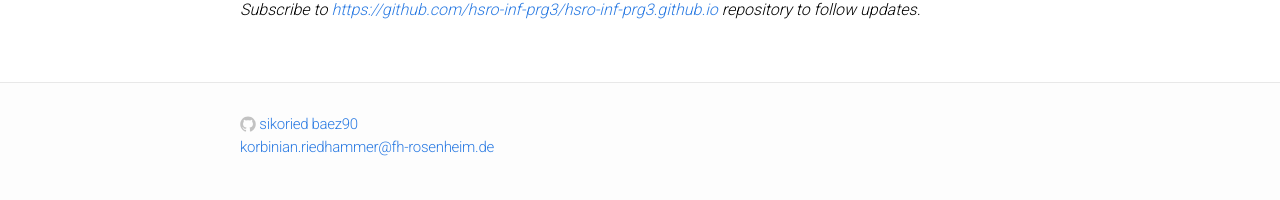
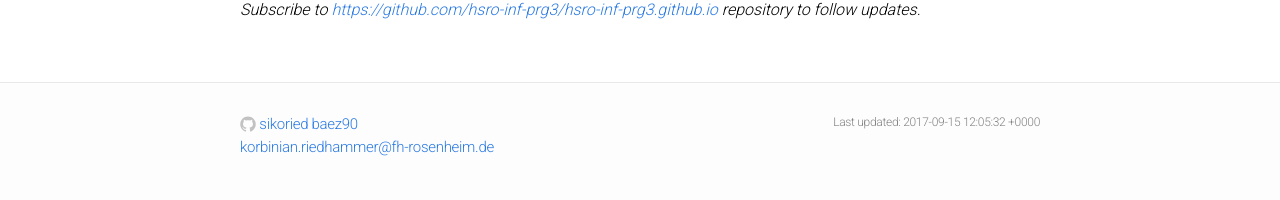
Before and after one commit to daschub/hsro-inf-prg3.github.io, a Jekyll site: the page built from Readme.md, in a window 1280 px wide. Shown: the part 1996-2196 px from the top of the page. Built offline with Jekyll 4.4.1, drawn with Linux system fonts in a browser that asks for light colours; our own code applies the rules of GitHub Pages for plain Markdown files.

Commit message:
Added timestamp

```diff
--- a/_includes/footer.html
+++ b/_includes/footer.html
@@ -55,7 +55,7 @@
     </div>
 
     <div class="footer-col-3 column">
-
+      <p style="font-size: 12px; text-align: right">Last updated: {{ site.time }}</p>
     </div>
 
   </div>
```
